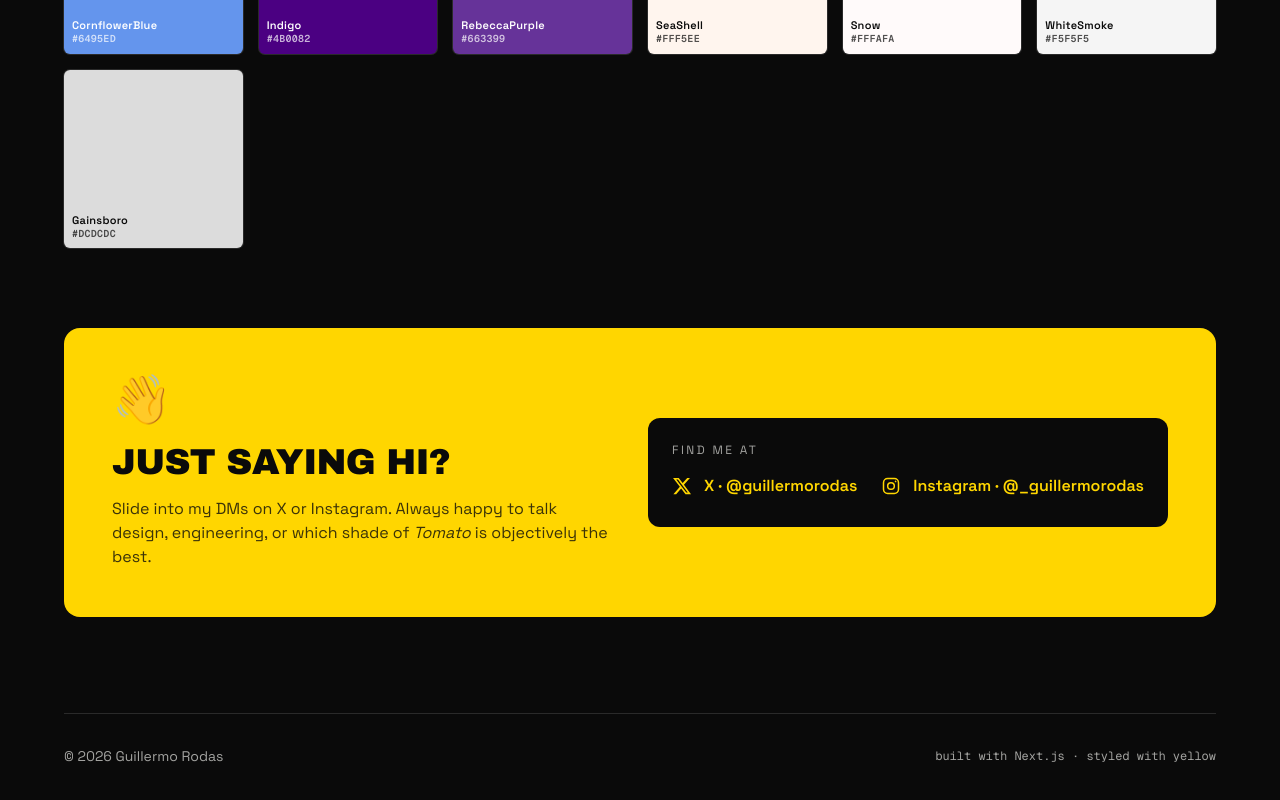
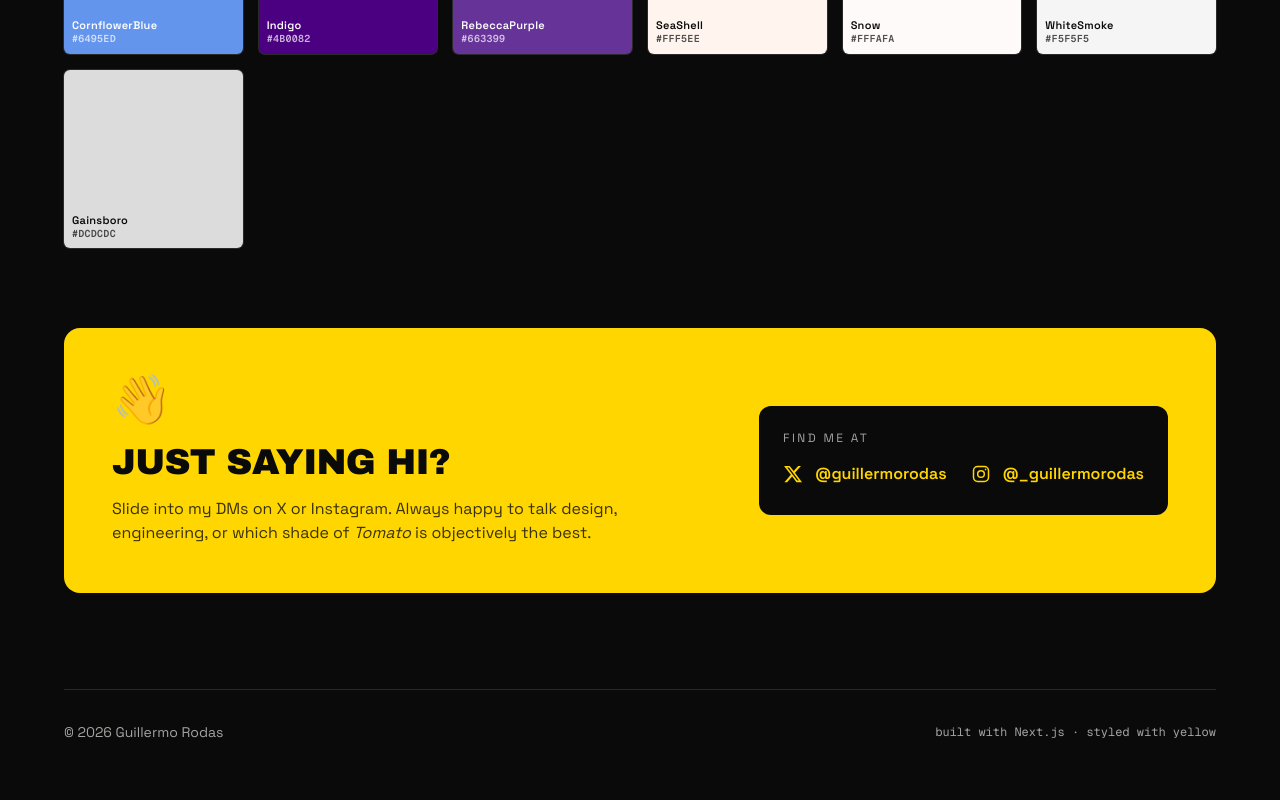
Before and after one commit to glrodasz/html-colors, a Next.js app: page / in a window 1280 px wide. Shown: the part 1868-2668 px from the top of the page. Built offline with nearby package versions, Linux system fonts and the light colour scheme.

Commit message:
Drop platform prefix from social link labels
Show just the handles (@guillermorodas, @_guillermorodas) next to the X and
Instagram icons instead of repeating the platform name.

https://claude.ai/code/session_013179TpGYv2y8kWszurLE9S

```diff
--- a/components/social-links.tsx
+++ b/components/social-links.tsx
@@ -1,6 +1,6 @@
 const links = [
   {
-    label: "X · @guillermorodas",
+    label: "@guillermorodas",
     href: "https://x.com/guillermorodas",
     icon: (
       <svg viewBox="0 0 24 24" aria-hidden="true" className="w-5 h-5" fill="currentColor">
@@ -9,7 +9,7 @@ const links = [
     ),
   },
   {
-    label: "Instagram · @_guillermorodas",
+    label: "@_guillermorodas",
     href: "https://instagram.com/_guillermorodas",
     icon: (
       <svg
```
